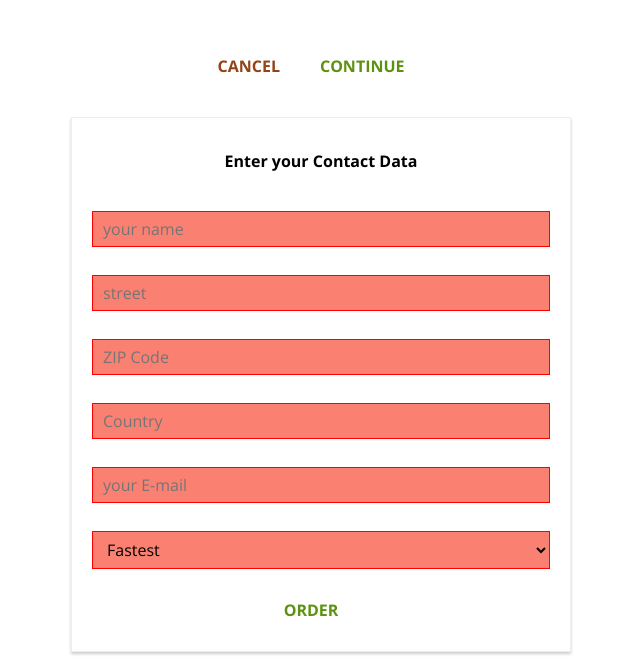
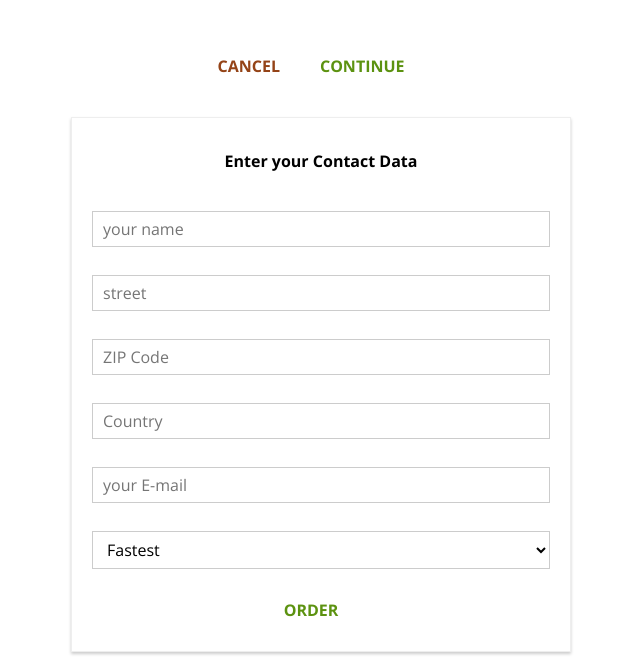
Before and after one commit to Church001/burger_App, a React app: page /checkout/contact-data in a window 1280 px wide. Shown: the part 701-1373 px from the top of the page, without its empty margins (319-959 px from the left). Built offline with nearby package versions, Linux system fonts and the light colour scheme.

Commit message:
modified the validation styling to indicate bad validation only when the input component has been touched

```diff
--- a/src/components/UI/Input/Input.js
+++ b/src/components/UI/Input/Input.js
@@ -7,8 +7,8 @@ const input = (props) => {
 	let inputElement = null;
 	const inputClasses = [classes.InputElement];
 
-	if(props.invalid) {
-		inputClasses.push(classes.Invalid)
+	if(props.invalid && props.shouldValidate && props.touched) {
+		inputClasses.push(classes.Invalid);
 	}
 
 	switch (props.elementType) {
--- a/src/containers/Checkout/ContactData/ContactData.js
+++ b/src/containers/Checkout/ContactData/ContactData.js
@@ -19,7 +19,8 @@ class ContactData extends Component {
                  validation: {
                     required:true
                   },
-                  valid: false
+                  valid: false,
+                  touched: false
             },
             street: {
                  elementType: 'input',
@@ -31,7 +32,8 @@ class ContactData extends Component {
                  validation: {
                     required:true
                   },
-                  valid: false
+                  valid: false,
+                  touched: false
             },
             zipCode: {
                  elementType: 'input',
@@ -45,7 +47,8 @@ class ContactData extends Component {
                     minLength: 5,
                     maxLength: 5
                   },
-                  valid: false
+                  valid: false,
+                  touched: false
             },
             country: {
                  elementType: 'input',
@@ -57,7 +60,8 @@ class ContactData extends Component {
                  validation: {
                     required:true
                   },
-                  valid: false
+                  valid: false,
+                  touched: false
             },
             email: {
                  elementType: 'input',
@@ -69,7 +73,8 @@ class ContactData extends Component {
                  validation: {
                     required:true
                   },
-                  valid: false
+                  valid: false,
+                  touched: false
             },
             deliveryMethod: {
                  elementType: 'select',
@@ -139,12 +144,10 @@ class ContactData extends Component {
         };
 
         updatedFormElement.value = event.target.value;
-        updatedFormElement.valid = this.checkValidity(updatedFormElement.value, updatedFormElement.validation)
+        updatedFormElement.valid = this.checkValidity(updatedFormElement.value, updatedFormElement.validation);
+        updatedFormElement.touched = true;
         updatedOrderFormState[inputIdentifier] = updatedFormElement;
         console.log(updatedFormElement);
-
-
-
         this.setState({orderForm: updatedOrderFormState});
     }
 
@@ -167,7 +170,9 @@ class ContactData extends Component {
                         elementType={formElement.config.elementType}
                         elementConfig={formElement.config.elementConfig}
                         invalid={!formElement.config.valid}
+                        shouldValidate={formElement.config.validation}
                         value={formElement.config.value}
+                        touched= {formElement.config.touched}
                         changed={(event) => this.inputChangeHandler(event, formElement.id)}/>
                 ))}
                 <Button btnType="Success">ORDER</Button>
```
